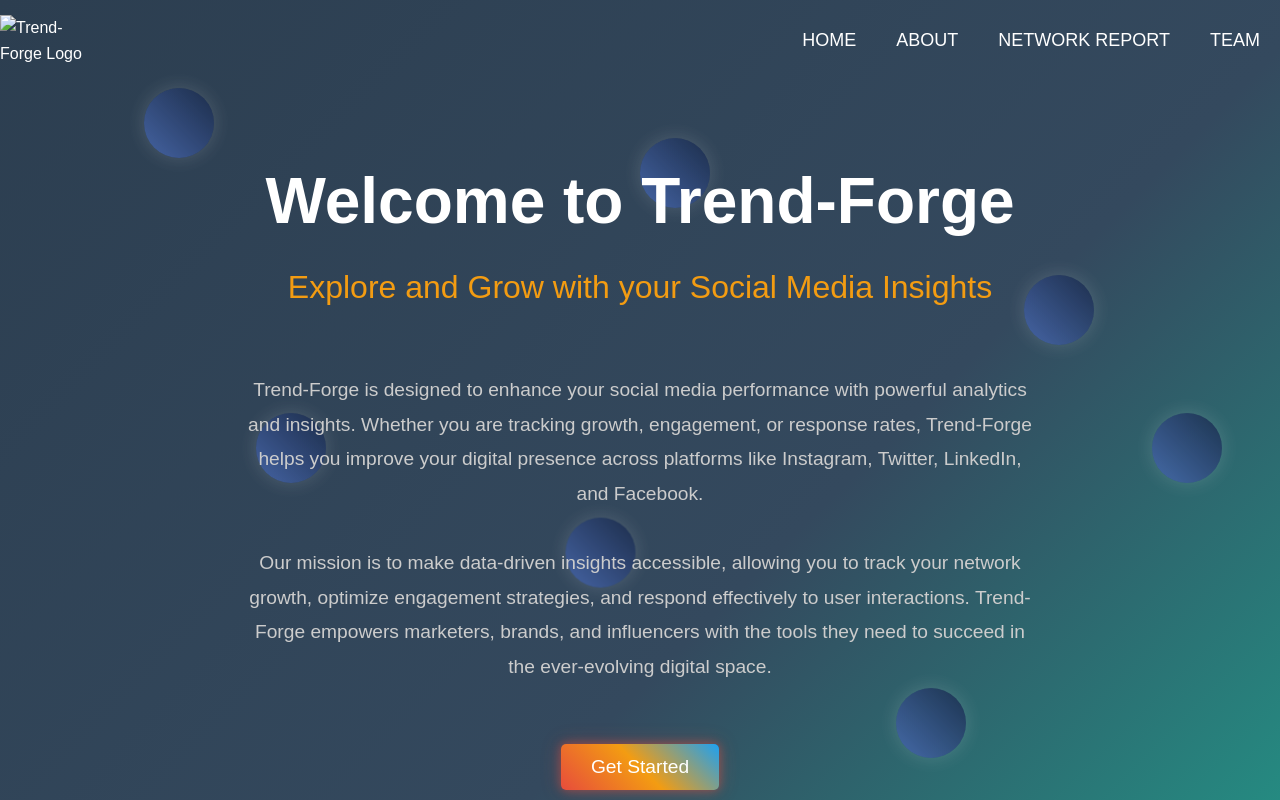
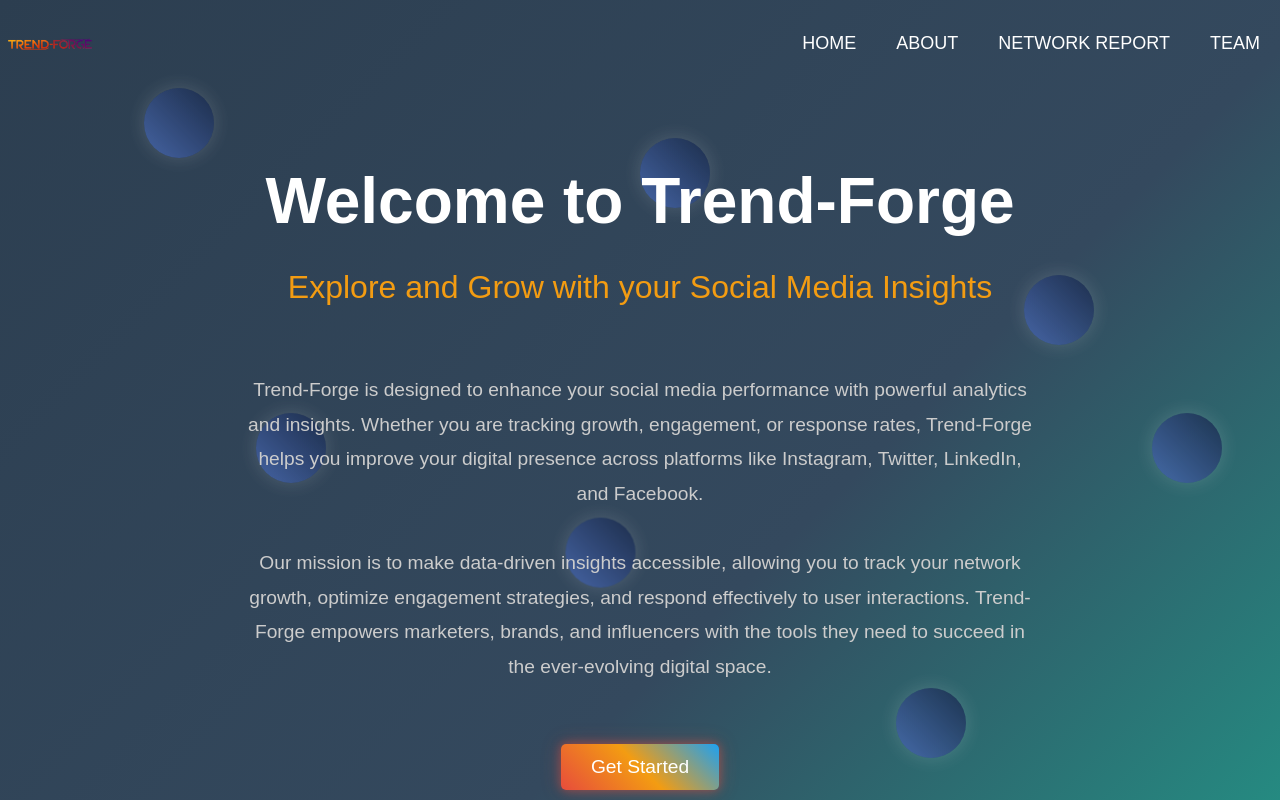
Before and after one commit to DEVKING-Kunal/Trend-Forge, a plain HTML site: page index.html in a window 1280 px wide. Shown: the top 800 px of the page. Drawn offline with Linux system fonts and the light colour scheme; a script that the page names is missing.

Commit message:
Update index.html

```diff
--- a/index.html
+++ b/index.html
@@ -26,7 +26,7 @@
     <!-- Header Section -->
     <header>
         <div class="logo-container">
-            <img src="example.jpg" alt="Trend-Forge Logo" class="logo">  <!-- Replace with your logo -->
+            <img src="Logo.png" alt="Trend-Forge Logo" class="logo">  <!-- Replace with your logo -->
         </div>
         <nav>
             <ul>
```
